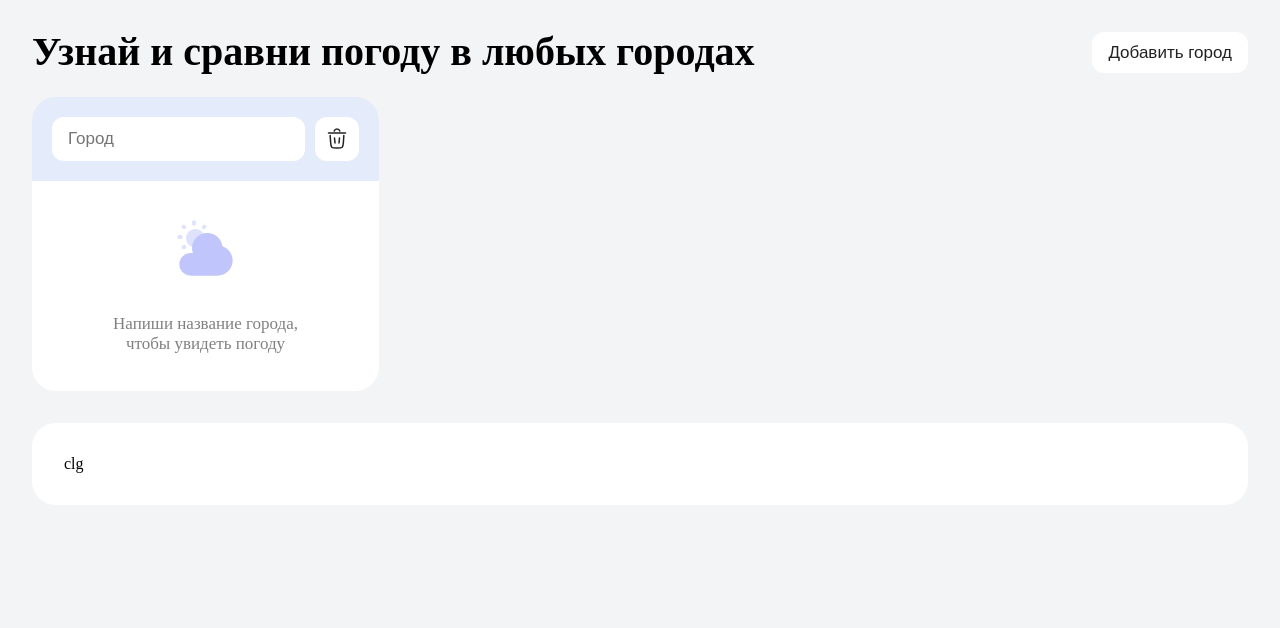
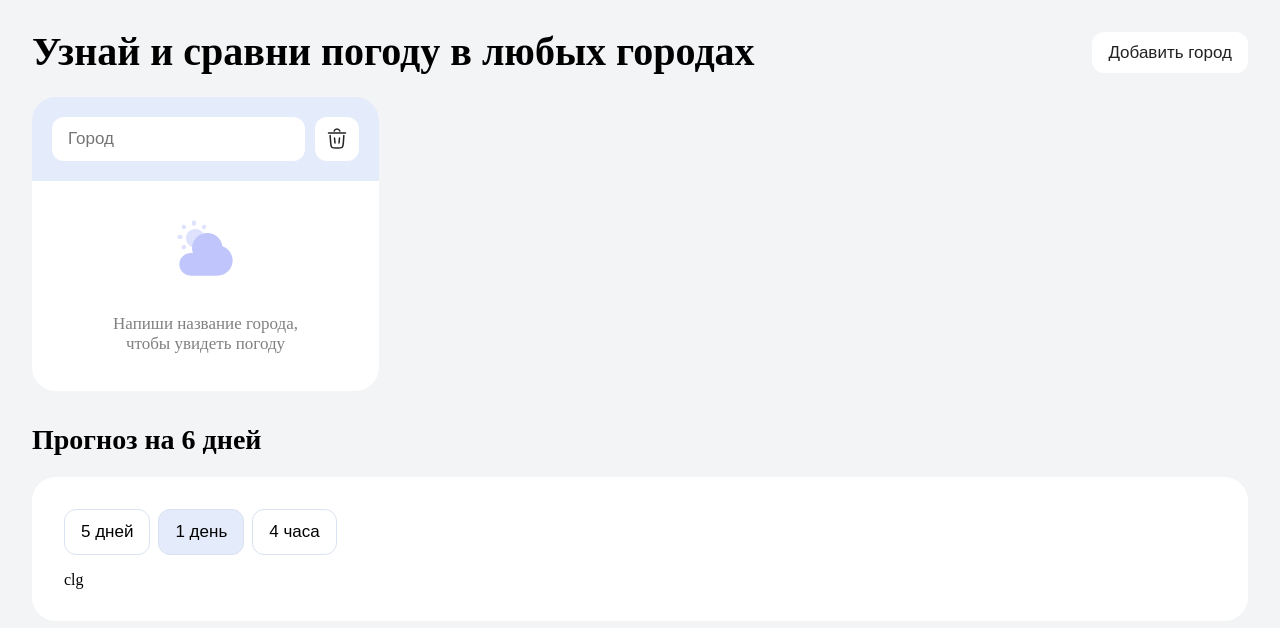
Before and after one commit to Ririri1997/weather, a React (Vite) app: page / in a window 1280 px wide. Shown: the top 628 px of the page. Built offline with nearby package versions, Linux system fonts and the light colour scheme.

Commit message:
create switcher

```diff
--- a/src/App.tsx
+++ b/src/App.tsx
@@ -1,7 +1,7 @@
 
 import CardsWeather from "./components/CardsWeather/CardsWeather";
 import { Header } from "./components/Header/Header.styles";
-import { Title } from "./components/Title/Title.styles";
+import { H1, H2 } from "./components/Title/Title.styles";
 import Button from "./components/Button/Button.styles";
 import WeatherCharts from "./components/WeatherCharts/WeatherCharts";
 
@@ -15,10 +15,11 @@ function AppWeather() {
  return (
   <>
    <Header>
-    <Title>Узнай и сравни погоду в любых городах</Title>
+    <H1>Узнай и сравни погоду в любых городах</H1>
     <Button onClick={addCity}>Добавить город</Button>
    </Header>
    <CardsWeather/>
+   <H2>Прогноз на 6 дней</H2>
   <WeatherCharts />
   </>
  );
--- /dev/null
+++ b/src/components/Switcher/Switcher.styled.ts
@@ -0,0 +1,23 @@
+import styled from "styled-components";
+
+export const SwitcherContainer = styled.div`
+ display: flex;
+ gap: 8px;
+`;
+
+export const SwitchButton = styled.button<{ $active: boolean }>`
+  padding: 12px 16px;
+  border: none;
+  border-radius: 12px;
+  cursor: pointer;
+  font-size: 17px;
+  line-height: 20.4px;
+  transition: 0.3s;
+  background: ${({ $active }) => ($active ? "#E4EBFA" : "#ffffff")};
+  color: "#222222";
+  border: 1px solid #DAE1F0;
+
+  &:hover {
+    background: ${({ $active }) => ($active ? "#fff" : "#E4EBFA")};
+  }
+`;
--- /dev/null
+++ b/src/components/Switcher/Switcher.tsx
@@ -0,0 +1,31 @@
+import { useState } from "react";
+import { SwitcherContainer, SwitchButton } from "./Switcher.styled";
+
+
+const options = [
+  { label: "5 дней", value: "5d" },
+  { label: "1 день", value: "1d" },
+  { label: "4 часа", value: "4h" },
+];
+
+export default function Switcher({ onChange }: { onChange: (value: string) => void }) {
+
+ const [selected, setSelected] = useState("1d");
+
+ return (
+   <SwitcherContainer>
+     {options.map((option) => (
+       <SwitchButton
+         key={option.value}
+         $active={selected === option.value}
+         onClick={() => {
+           setSelected(option.value);
+           onChange(option.value);
+         }}
+       >
+         {option.label}
+       </SwitchButton>
+     ))}
+   </SwitcherContainer>
+ );
+}
--- a/src/components/Title/Title.styles.ts
+++ b/src/components/Title/Title.styles.ts
@@ -1,12 +1,16 @@
 import styled from "styled-components";
 
+export const H1 = styled.h1`
+ font-family: Philosopher;
+ font-weight: 700;
+ font-size: 40px;
+ line-height: 40px;
+`;
 
-
-export const Title = styled.h1`
-font-family: Philosopher;
-font-weight: 700;
-font-size: 40px;
-line-height: 40px;
-
+export const H2 = styled.h2`
+ font-family: Philosopher;
+ font-weight: 700;
+ font-size: 28px;
+ line-height: 33.6px;
+ margin-bottom: 20px;
 `;
-export default Text;
--- a/src/components/WeatherCharts/WeatherCharts.tsx
+++ b/src/components/WeatherCharts/WeatherCharts.tsx
@@ -13,6 +13,8 @@ import { WeatherForecastItem } from "../../interfaces/weater.interface";
 import { useSelector } from "react-redux";
 import { RootState } from "../../store/store";
 import ChartWrapper from "./ChartWrapper.styles";
+import Switcher from "../Switcher/Switcher";
+
 
 
 export default function WeatherCharts() {
@@ -29,8 +31,10 @@ export default function WeatherCharts() {
  console.log(data);
  return (
   <ChartWrapper>
+   <Switcher onChange={(value) => console.log("Выбрано:", value)} />
 
-  {weatherData ? (<ResponsiveContainer width="60%" height={400}>
+
+  {weatherData ? (<ResponsiveContainer width="100%" height={400}>
    <LineChart data={data}>
     <CartesianGrid strokeDasharray="3 3" />
     <XAxis dataKey="formatTime" />
```
